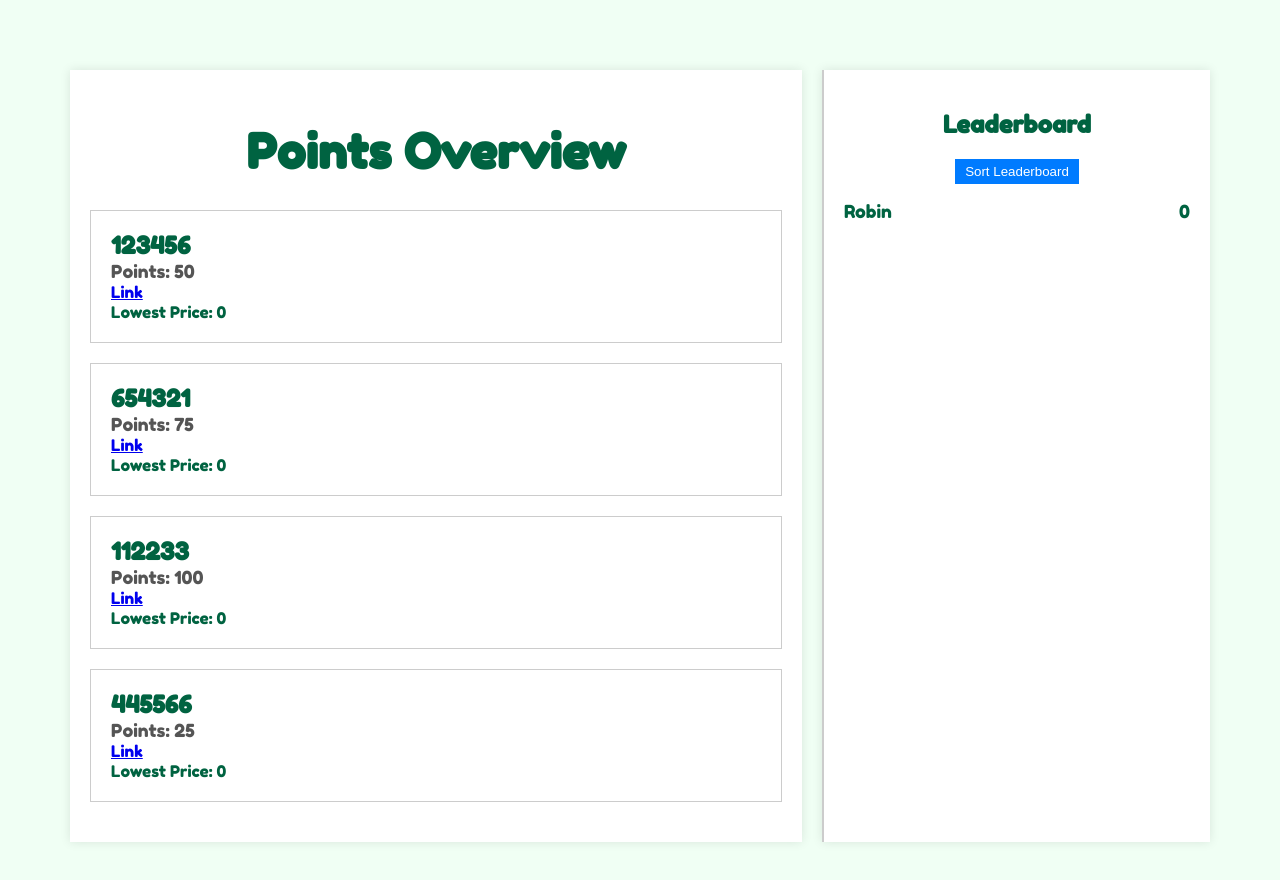
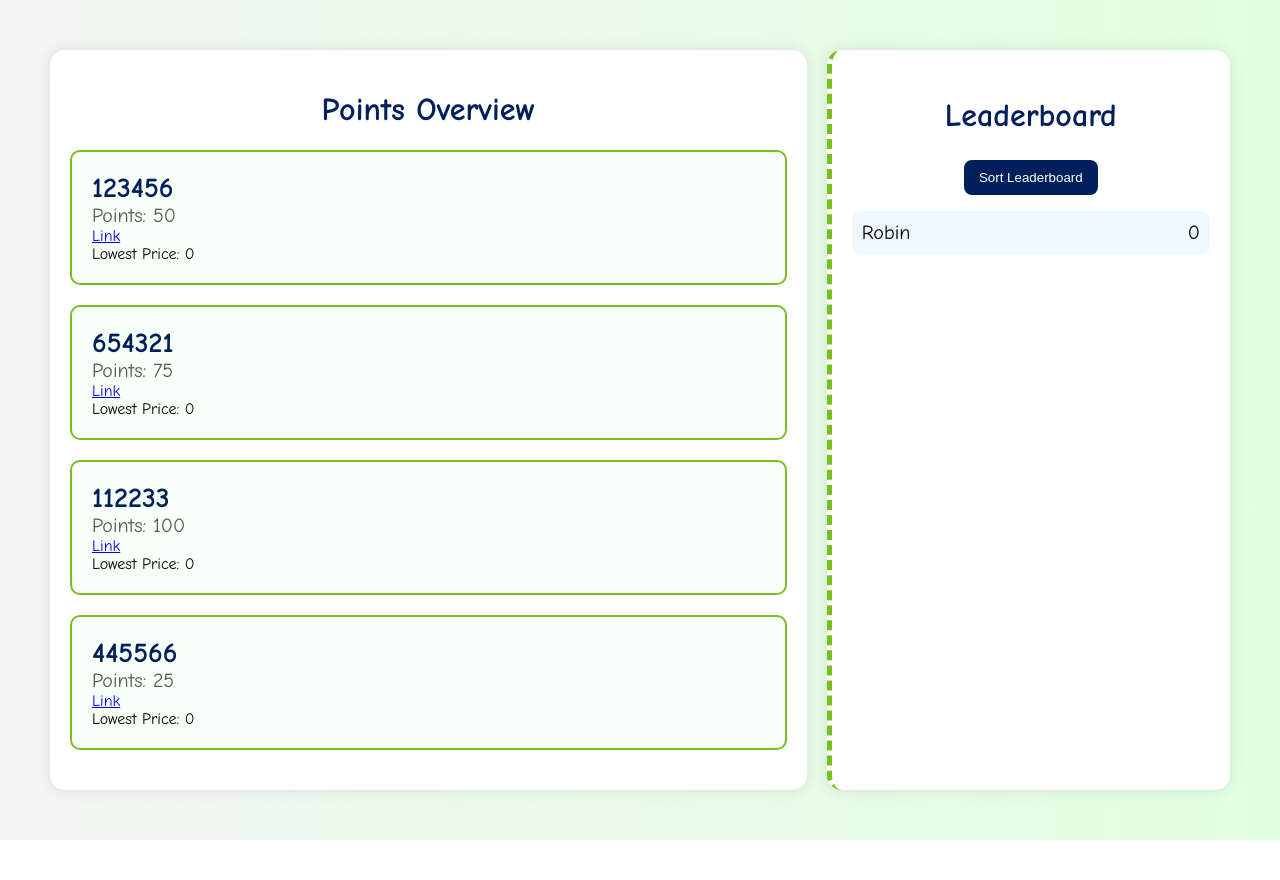
Before and after one commit to RobinsvGiganten/SKUCompetition, a plain HTML site: page index.html in a window 1280 px wide. After the commit the page ends 840 px from the top, so only its background shows below. Drawn offline with Linux system fonts and the light colour scheme.

Commit message:
Update index.html

```diff
--- a/index.html
+++ b/index.html
@@ -5,140 +5,130 @@
 <head>
 <meta charset="utf-8"/>
 <title>Points Display with Leaderboard</title>
+
 <style>
 body {
-      font-family: Arial, sans-serif;
-      background-color: #f4f4f4;
+  font-family: 'Comic Sans MS', cursive, sans-serif;
+  background: linear-gradient(to right, #f4f4f4, #e0ffe0);
   margin: 0;
   padding: 0;
 }
+
 .container {
   display: flex;
   justify-content: space-between;
   padding: 50px;
 }
+
 .main-content, .leaderboard {
-      background-color: #fff;
+  background-color: #ffffff;
   padding: 20px;
-      box-shadow: 0 0 10px rgba(0,0,0,0.1);
+  border-radius: 15px;
+  box-shadow: 0 0 15px rgba(0,0,0,0.1);
 }
+
 .main-content {
   flex: 2;
   margin-right: 20px;
 }
+
 .leaderboard {
   flex: 1;
-      border-left: 2px solid #ccc;
+  border-left: 5px dashed #78be20;
 }
+
 .number-box {
-      border: 1px solid #ccc;
+  border: 2px solid #78be20;
   padding: 20px;
   margin-bottom: 20px;
+  border-radius: 10px;
+  transition: transform 0.3s ease;
+  background-color: #f9fff9;
 }
+
+.number-box:hover {
+  transform: scale(1.03);
+  background-color: #eaffea;
+}
+
 .number {
-      font-size: 24px;
+  font-size: 28px;
   font-weight: bold;
+  color: #00205b;
 }
+
 .points {
-      font-size: 18px;
+  font-size: 20px;
   color: #555;
 }
+
 h1, h2 {
   text-align: center;
+  color: #00205b;
+  font-size: 32px;
 }
+
 ul {
   list-style: none;
   padding: 0;
 }
+
 li {
-      font-size: 18px;
+  font-size: 20px;
   margin-bottom: 10px;
   display: flex;
   justify-content: space-between;
+  background-color: #f0f8ff;
+  padding: 10px;
+  border-radius: 8px;
+  transition: background-color 0.3s ease;
 }
+
+li:hover {
+  background-color: #d0f0d0;
+}
+
 form {
   margin-top: 20px;
   display: none;
 }
+
 input {
   margin: 5px;
-      padding: 5px;
+  padding: 8px;
+  border-radius: 5px;
+  border: 1px solid #ccc;
 }
+
 button {
-      padding: 5px 10px;
+  padding: 8px 12px;
   margin-top: 10px;
+  border: none;
+  border-radius: 5px;
+  background-color: #78be20;
+  color: white;
+  cursor: pointer;
+  transition: background-color 0.3s ease;
 }
+
+button:hover {
+  background-color: #c4d600;
+}
+
 .toggle-btn {
   display: block;
   margin: 10px auto;
-      background-color: #007BFF;
+  background-color: #00205b;
   color: white;
   border: none;
   cursor: pointer;
-    }
-  </style>
-<style>
-@import url('https://fonts.googleapis.com/css2?family=Fredoka+One&display=swap');
-
-body {
-    font-family: 'Fredoka One', cursive;
-    background-color: #f0fff4;
-    color: #006341;
-    margin: 0;
-    padding: 20px;
+  padding: 10px 15px;
+  border-radius: 8px;
+  transition: background-color 0.3s ease;
 }
 
-h1 {
-    text-align: center;
-    color: #006341;
-    font-size: 3em;
-    margin-bottom: 30px;
-    animation: fadeIn 2s ease-in-out;
-}
-
-table {
-    width: 80%;
-    margin: auto;
-    border-collapse: collapse;
-    box-shadow: 0 0 20px rgba(0,0,0,0.1);
-    animation: slideIn 1.5s ease-out;
-}
-
-th, td {
-    padding: 15px;
-    text-align: center;
-    border-bottom: 2px solid #8DC63F;
-}
-
-th {
-    background-color: #006341;
-    color: white;
-    font-size: 1.2em;
-}
-
-tr:nth-child(even) {
-    background-color: #e6f9e6;
-}
-
-tr:hover {
-    background-color: #c8f7c5;
-    transform: scale(1.02);
-    transition: all 0.3s ease-in-out;
-}
-
-@keyframes fadeIn {
-    from {opacity: 0;}
-    to {opacity: 1;}
-}
-
-@keyframes slideIn {
-    from {transform: translateY(50px); opacity: 0;}
-    to {transform: translateY(0); opacity: 1;}
-}
-
-.trophy {
-    font-size: 1.5em;
-    margin-right: 5px;
+.toggle-btn:hover {
+  background-color: #0040a0;
 }
 </style></head>
 <body>
```
Lines whose indentation alone changed are shown as unchanged.
